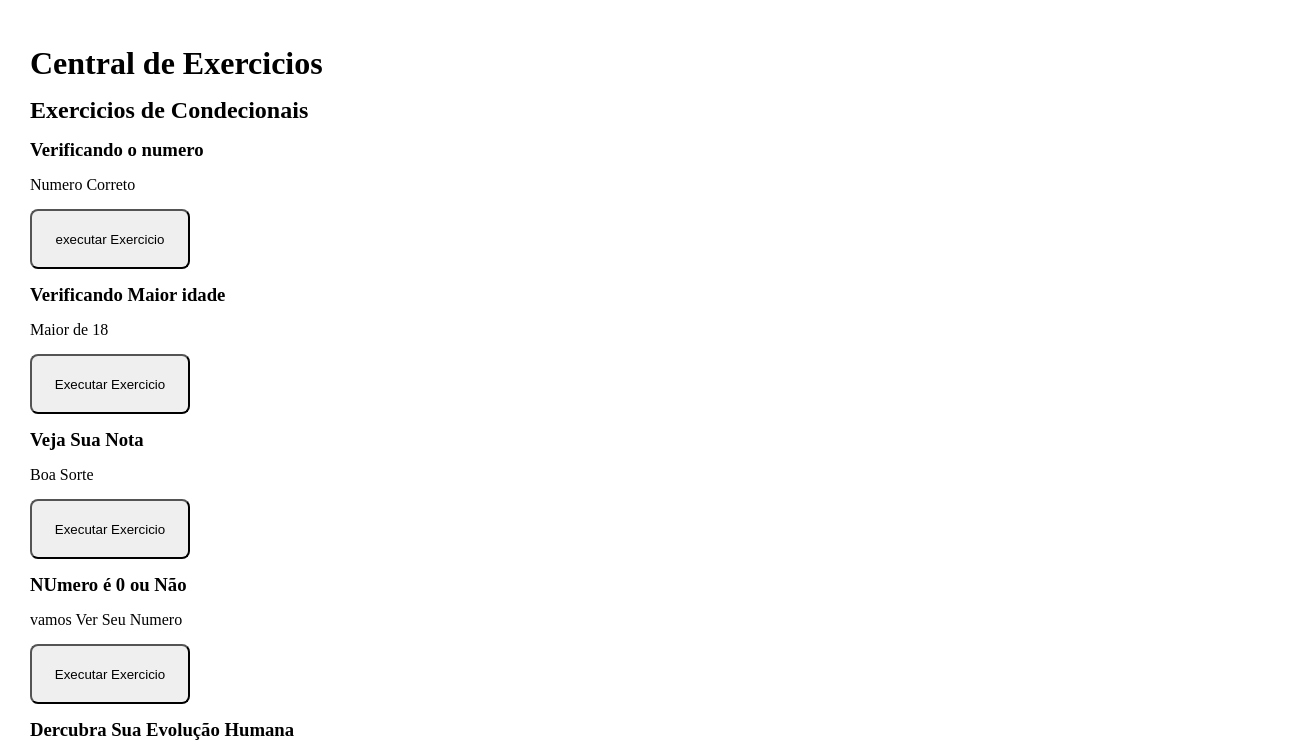
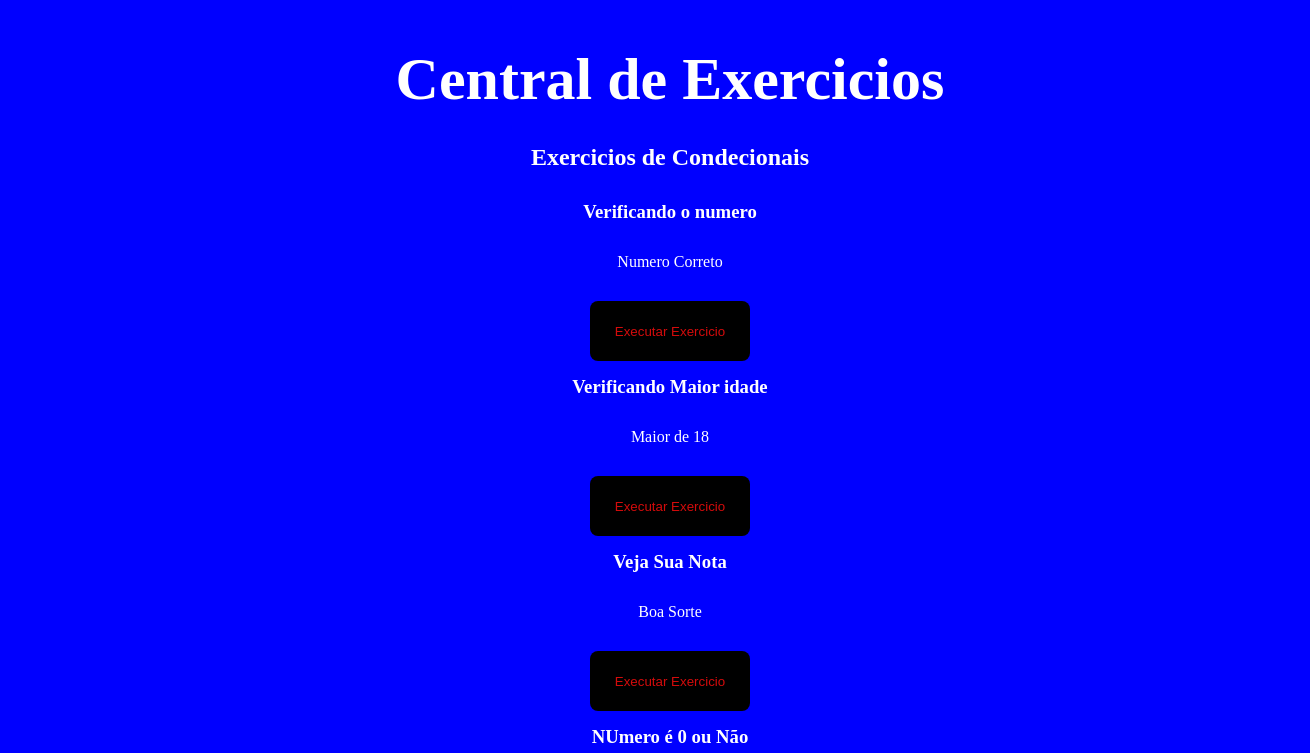
Before and after one commit to FernandoApolinario85/Central-de-exerc-cios-Js, a plain HTML site: page index.html in a window 1280 px wide. Shown: the top 753 px of the page, 1310 px wide, since content can reach past the window. Drawn offline with Linux system fonts and the light colour scheme.

Commit message:
documento estilizado

```diff
--- a/centra de execicos.css
+++ b/centra de execicos.css
@@ -2,21 +2,44 @@
     padding: 0;
     margin: 0;
     box-sizing: border-box;
+    background-color: blue;
+    color: white;
+
 }
 
 main {
     display: flex;
-    justify-content: space-between;
+    justify-content: center;
     flex-direction: column;
+    align-items: center;
     margin: 30px;
+    width: 100%;
 }
 
-h1, h2, h3, p {
+h2,
+h3,
+p {
+    margin: 15px;
     margin-top: 15px;
+
 }
- button{
+h1{
+    display: flex;
+    align-items: center;
+    margin: 15px;
+    margin-top: 15px;
+
+    font-size: 60px;
+
+}
+
+button {
+
     height: 60px;
     width: 160px;
     margin-top: 15px;
+    border: none;
     border-radius: 8px;
- }
+    background-color: black;
+    color: rgb(212, 11, 11);
+}
--- a/condicionais.js
+++ b/condicionais.js
@@ -120,6 +120,7 @@ function intermediario01() {
         let resultado = n1 * n2;
         alert(resultado)
     }
+    gerarLog("Seu Resultado." + new Date().toLocaleString())
 
 
 
--- a/index.html
+++ b/index.html
@@ -20,7 +20,7 @@
 
         <h3>Verificando o numero</h3>
         <p>Numero Correto</p>
-        <button onclick="exerciciosCondicionais01()">executar Exercicio</button>
+        <button onclick="exerciciosCondicionais01()">Executar Exercicio</button>
 
         <h3> Verificando Maior idade</h3>
         <p>Maior de 18</p>
@@ -54,6 +54,10 @@
         <p>nomes separados</p>
         <button onclick="exemploFilter3()">Executar Exercicio</button>
 
+        <h3>Calculadora simples</h3>
+        <p>Calculo feito</p>
+        <button onclick="intermediario01()">Executar Exercicio</button>
+
         <h2>logs</h2>
         <div class="logs-conteiner">
 
```
